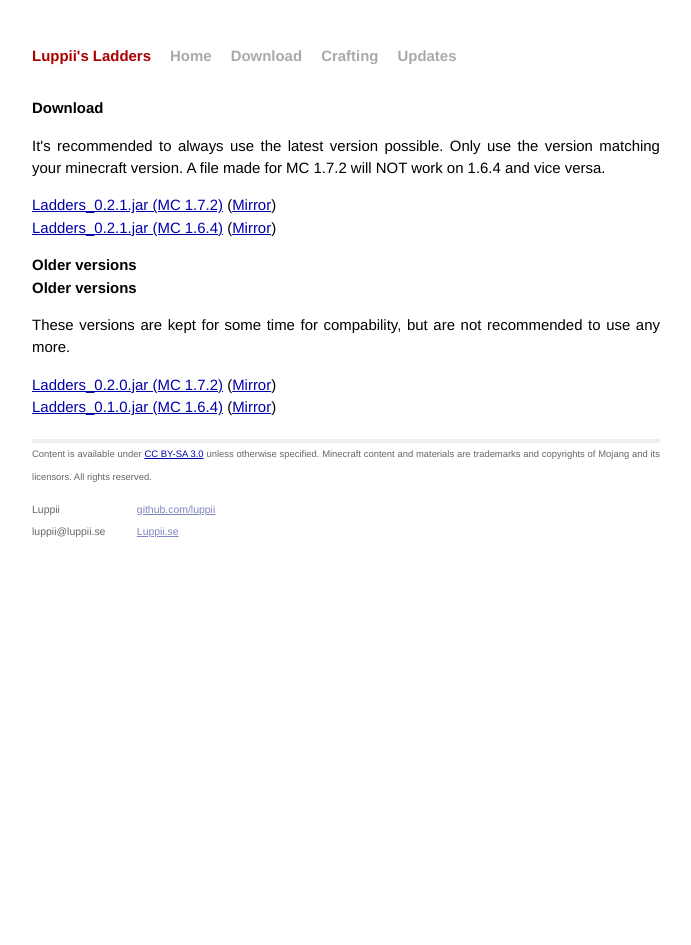
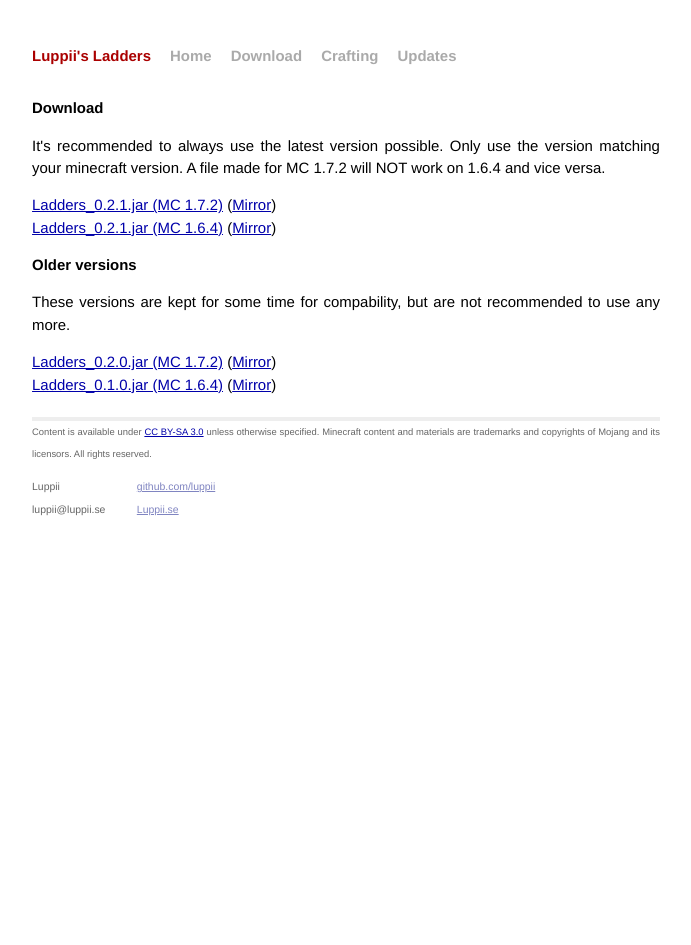
Before and after one commit to Skywebz/LLadders, a Jekyll site: the page built from download/index.html, in a window 1280 px wide. Shown: the whole page, without its empty margins (294-985 px from the left). Built offline with Jekyll 4.4.1, drawn with Linux system fonts in a browser that asks for light colours; nearby versions of some CDN libraries; Markdown is read by kramdown in place of the engine named in the settings.

```diff
--- a/download/index.html
+++ b/download/index.html
@@ -18,10 +18,8 @@ old-releases:
     <a href="{{ jar[0] }}">{{ jar[1] }}</a>{% if jar[2] %} (<a href="{{ jar[2] }}">Mirror</a>){% endif %}<br />
 {% endfor %}
   </p>
-  <p>
-    <h4>Older versions</h4>
-    <h5>Older versions</h5>
-    <p>These versions are kept for some time for compability, but are not recommended to use any more.</p>
+  <h1>Older versions</h1>
+  <p>These versions are kept for some time for compability, but are not recommended to use any more.</p>
 {% for jar in page.old-releases %}
     <a href="{{ jar[0] }}">{{ jar[1] }}</a>{% if jar[2] %} (<a href="{{ jar[2] }}">Mirror</a>){% endif %}<br />
 {% endfor %}
```
